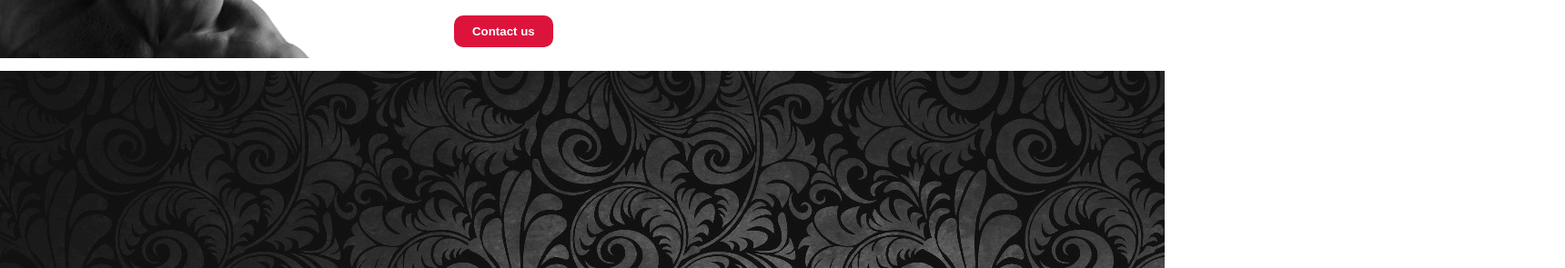
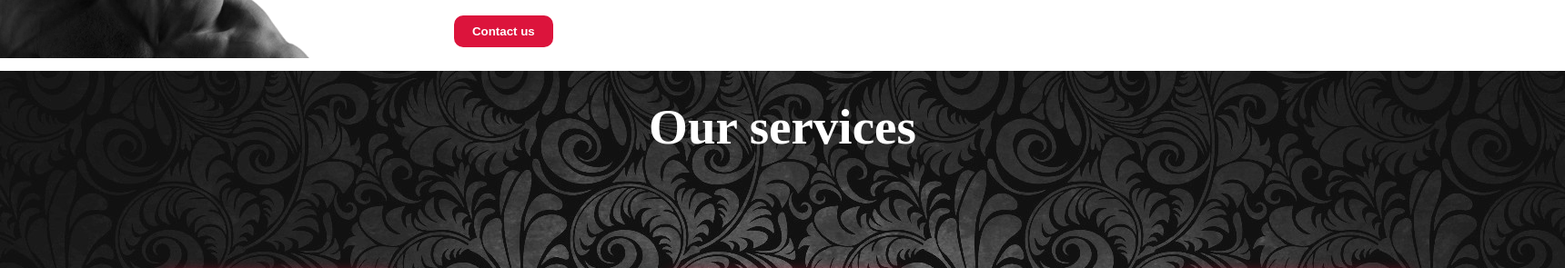
Before and after one commit to Shuvro0421/webpage, a plain HTML site: page index.html in a window 1280 px wide. Shown: the part 1121-1416 px from the top of the page at 91% size, 1720 px wide, since content can reach past the window. Drawn offline with Linux system fonts and the light colour scheme.

Commit message:
Final Commit

```diff
--- a/index.html
+++ b/index.html
@@ -60,8 +60,10 @@
         </section>
         <!-- service section -->
         <section>
-            <div class="service-container banner-container">
-                <h1 class="title about-title" >Our services</h1>
+            <div class="service-container">
+                <div class="section-container">
+                    <h1 class="title about-title" >Our services</h1>
+                </div>
                 <div class="box">
                     <img class="icon" src="./images/logo.png" alt="">
                     <h2 class="box-title">Automation Products</h2>
--- a/style.css
+++ b/style.css
@@ -91,6 +91,7 @@
     text-align: center;
     padding: 15px;
     color: white;
+    margin-top: 200px;
 
 }
 .box:hover{
@@ -122,7 +123,19 @@
     padding: 5px;
 }
 .service-container{
-    display: flex;
+
     justify-content: space-around;
     padding: 20px;
+    display: flex;
+    width: 210vh;
+    height: 80vh;
+    background-image: url(./images/background.jpg);
+    background-repeat: no-repeat;
+    position: relative;
 }
+.section-container{
+    position: absolute;
+    top: 10px;
+    color: white;
+
+}
```
